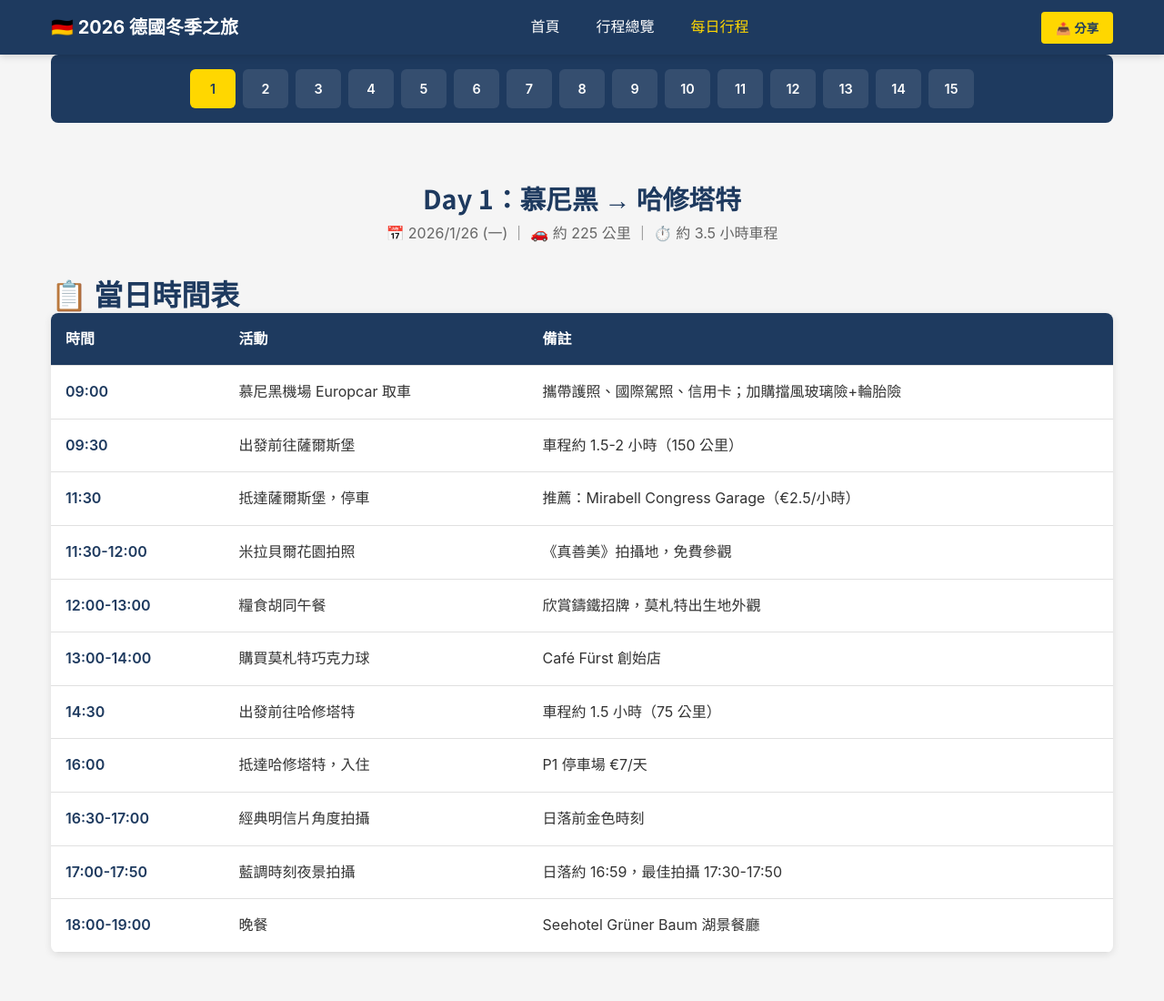
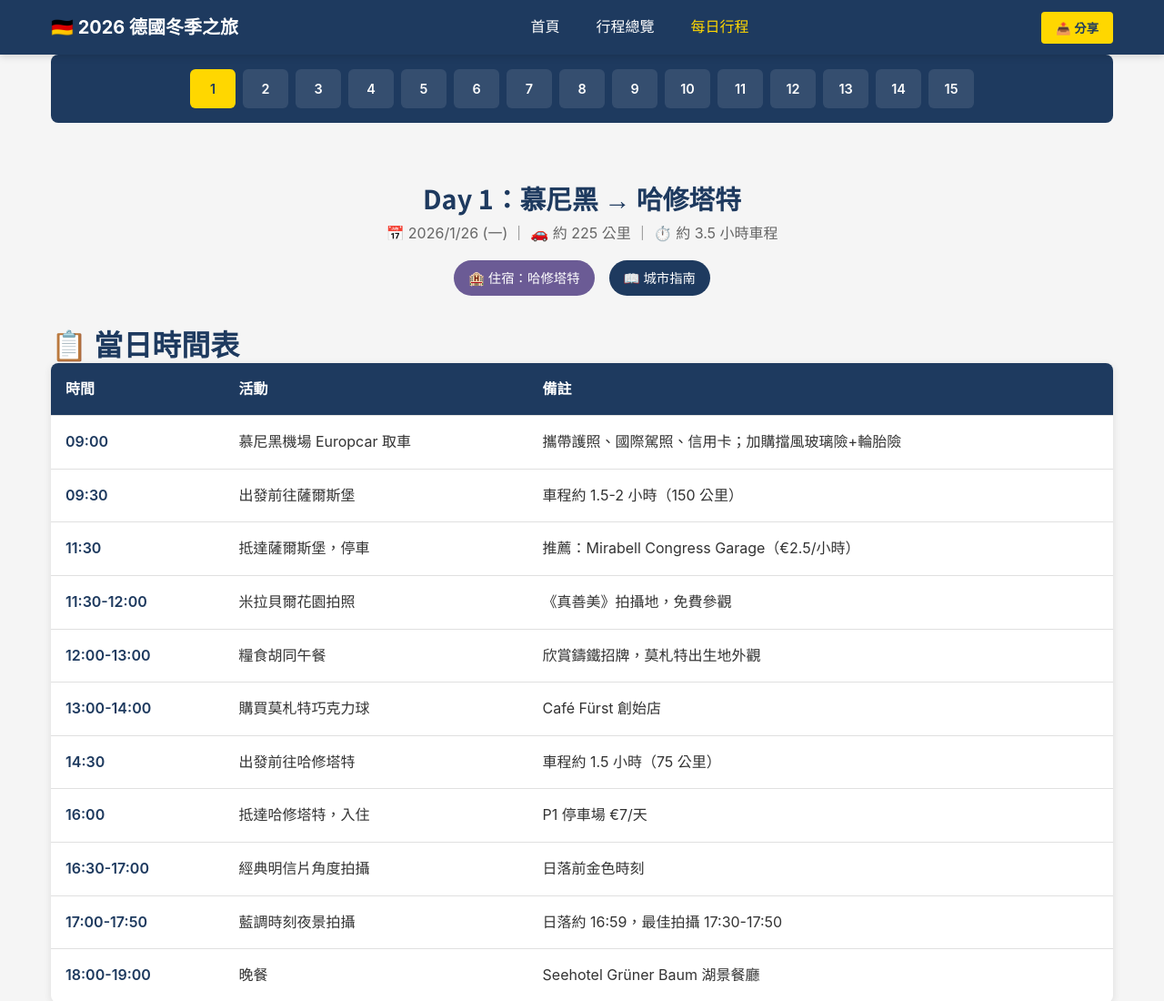
Before and after one commit to CH6870/2026-Germany, a plain HTML site: page docs/day-01.html in a window 1280 px wide. Shown: the top 1100 px of the page at 91% size. Drawn offline with Linux system fonts and the light colour scheme.

Commit message:
Phase 1: Add city guide links to all 15 daily itinerary pages

```diff
--- a/docs/css/style.css
+++ b/docs/css/style.css
@@ -338,6 +338,47 @@ h4 { font-size: 1.25rem; }
 .schedule-meta {
   color: #666;
   font-size: 1rem;
+}
+
+/* 住宿與城市指南資訊 */
+.schedule-info-bar {
+  display: flex;
+  justify-content: center;
+  align-items: center;
+  flex-wrap: wrap;
+  gap: 1rem;
+  margin-top: 1rem;
+}
+
+.schedule-info-bar .hotel-badge {
+  display: inline-flex;
+  align-items: center;
+  gap: 0.5rem;
+  background: #6B5B95;
+  color: #fff;
+  padding: 0.5rem 1rem;
+  border-radius: 20px;
+  font-size: 0.9rem;
+  font-weight: 500;
+}
+
+.schedule-info-bar .guide-link {
+  display: inline-flex;
+  align-items: center;
+  gap: 0.5rem;
+  background: var(--color-primary);
+  color: #fff;
+  padding: 0.5rem 1rem;
+  border-radius: 20px;
+  font-size: 0.9rem;
+  font-weight: 500;
+  text-decoration: none;
+  transition: all var(--transition);
+}
+
+.schedule-info-bar .guide-link:hover {
+  background: var(--color-accent);
+  color: var(--color-primary);
 }
 
 .schedule-table {
--- a/docs/day-01.html
+++ b/docs/day-01.html
@@ -52,6 +52,10 @@
       <div class="schedule-header">
         <h1>Day 1：慕尼黑 → 哈修塔特</h1>
         <p class="schedule-meta">📅 2026/1/26 (一) ｜ 🚗 約 225 公里 ｜ ⏱️ 約 3.5 小時車程</p>
+        <div class="schedule-info-bar">
+          <span class="hotel-badge">🏨 住宿：哈修塔特</span>
+          <a href="guide-hallstatt.html" class="guide-link">📖 城市指南</a>
+        </div>
       </div>
 
       <!-- 當日時間表 -->
```
Also changed, not shown: docs/day-02.html (+4 -0 lines), docs/day-03.html (+4 -0 lines), docs/day-04.html (+4 -0 lines), docs/day-05.html (+4 -0 lines), docs/day-06.html (+4 -0 lines), docs/day-07.html (+4 -0 lines), docs/day-08.html (+4 -0 lines), docs/day-09.html (+4 -0 lines), docs/day-10.html (+4 -0 lines), docs/day-11.html (+4 -0 lines), docs/day-12.html (+4 -0 lines), docs/day-13.html (+4 -0 lines), docs/day-14.html (+4 -0 lines), docs/day-15.html (+4 -0 lines).
